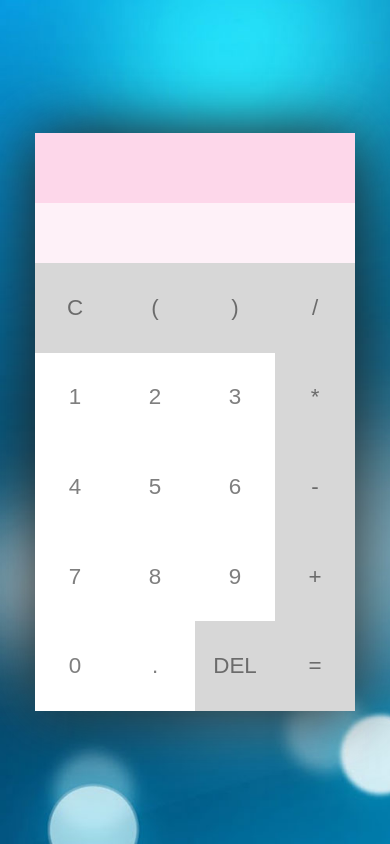
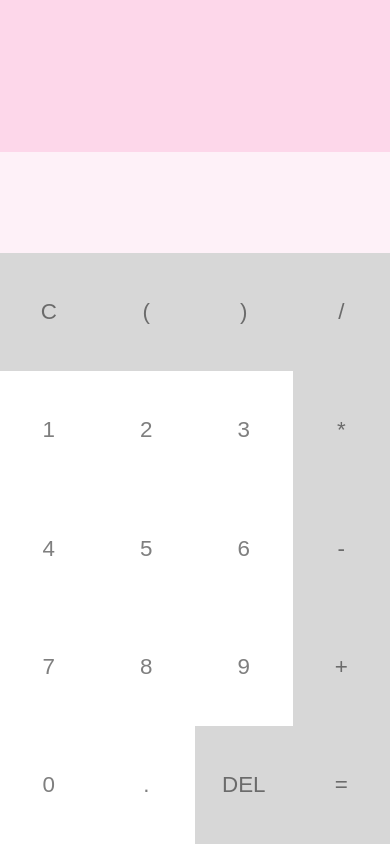
Before and after one commit to adamwojnicki/react-calculator, a React app: page / in a window 390 px wide. Built offline with nearby package versions, Linux system fonts and the light colour scheme; a web font is replaced by a local one.

Commit message:
Commit #11: Refactored stylesheet. Mobile media query added.

```diff
--- a/src/Calculator.js
+++ b/src/Calculator.js
@@ -1,6 +1,6 @@
 import React, {useState} from 'react';
 import Key from './components/Key';
-import Input from './components/Input';
+import CalculatorHeader from './components/CalculatorHeader';
 
 import './Calculator.scss';
 
@@ -20,7 +20,7 @@ const Calculator = () => {
 
     return(
         <div className='calculator'>
-            <Input input={input} output={output} />
+            <CalculatorHeader input={input} output={output} />
             <div className='calculator__keypad'>
                 <Key handleClick={handleClear}>C</Key>
                 <Key handleClick={handleInput}>(</Key>
--- a/src/Calculator.scss
+++ b/src/Calculator.scss
@@ -5,36 +5,32 @@
     min-width: 320px;
     min-height: auto;
     box-shadow: 0px 0px 60px #222;
-    div {
-        .calculator__output {
-            min-height: 60px;
+    .calculator__header {
+        height: 30%;
+        .calculator__header__input {
+            height: 3.5em;
+            border: none;
+            background: $darkpink-bg;
+            color: $darkpink-txt;
+            display: flex;
+            align-items: center;
+            padding-left: 1em;
+            font-size: 1.5em;
+        }
+        .calculator__header__output {
+            height: 2.5em;
             background: $lightpink-bg;
             color: $lightpink-txt;
             display: flex;
             align-items: center;
-            p {
-                padding-left: 15px;
-                width: 100%;
-                height: 100%;
-                font-size: 24px;
-            }
-        }
-        .calculator__input {
-            width: 100%;
-            border: none;
-            background: $darkpink-bg;
-            color: $darkpink-txt;
-            outline: none;
-            display: flex;
-            align-items: center;
-            padding-left: 15px;
-            font-size: 24px;
-            min-height: 70px;
+            padding-left: 1em;
+            font-size: 1.5em;
         }
     }
     .calculator__keypad {
         display: grid;
         grid-template-columns: repeat(4, 1fr);
+        grid-template-rows: repeat(5, 1fr);
         .calculator__keypad__key {
             display: flex;
             align-items: center;
@@ -51,3 +47,26 @@
         }
     }
 }
+
+//Mobile style:
+@media only screen and (max-width: 750px) {
+    .calculator {
+        width: 100%;
+        height: 100%;
+        .calculator__header {
+            height: 30%;
+            .calculator__header__input {
+                height: 60%;
+            }
+            .calculator__header__output {
+                height: 40%;
+            }
+        }
+        .calculator__keypad {
+            height: 70%;
+            .calculator__keypad__key {
+                height: 100%;
+            }
+        }
+    }
+}
--- /dev/null
+++ b/src/components/CalculatorHeader.js
@@ -0,0 +1,15 @@
+import React from 'react';
+
+const CalculatorHeader = (props) => (
+    <div className='calculator__header'>
+        <div className='calculator__header__input'>
+            {props.input}
+        </div>
+        <div className='calculator__header__output'>
+            {props.output}
+        </div>
+    </div>
+)
+
+
+export default CalculatorHeader;
--- a/src/components/Input.js
+++ /dev/null
@@ -1,15 +0,0 @@
-import React from 'react';
-
-const Input = (props) => (
-    <div>
-        <div className='calculator__input'>
-            {props.input}
-        </div>
-        <div className='calculator__output'>
-            <p>{props.output}</p>
-        </div>
-    </div>
-)
-
-
-export default Input;
```
Also changed, not shown: src/components/Key.js (line endings or trailing spaces).
